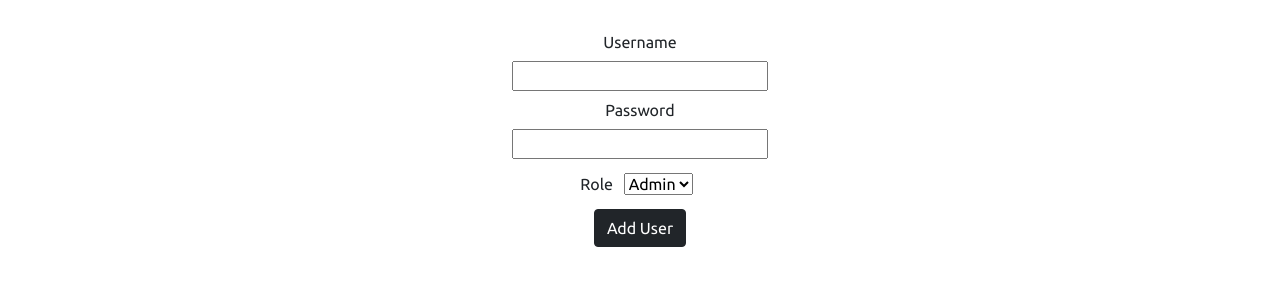
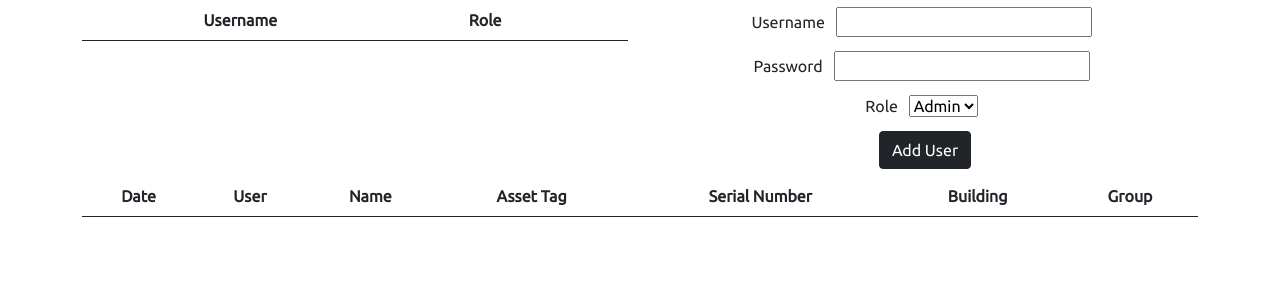
Before and after one commit to mtill025/RAID, a Flask app: page /admin in a window 1280 px wide. Shown: the part 110-410 px from the top of the page. Run offline with Flask 2, Linux system fonts and the light colour scheme; a user stored in the database is signed in; tables that the repository leaves empty hold one stand-in row (values such as "Sample post"); lists and menus that the app fills with data are empty; parts of the project's set-up code (start-up, migrations or seed data) failed here and were passed over; some libraries are stand-ins or nearby versions.

Commit message:
Add users table and command history table

```diff
--- a/templates/admin.html
+++ b/templates/admin.html
@@ -2,8 +2,36 @@
 {% include "header.html" %}
 
 <div class="container">
-    <div class="row row-admin">
-        <div class="col-lg-4 offset-lg-4">
+    <div class="row row-admin-1">
+        <div class="col-lg-6">
+            <table class="table table-hover">
+                <thead class="thead-dark">
+                <tr>
+                    <th scope="col">Username</th>
+                    <th scope="col">Role</th>
+                    <th scope="col"></th>
+                </tr>
+                </thead>
+                <tbody>
+                {% for user in users %}
+                    <tr>
+                        <td>{{ user.username }}</td>
+                        {% if user.role == 1 %}
+                            <td>Admin</td>
+                        {% elif user.role == 2 %}
+                            <td>User</td>
+                        {% endif %}
+                        {% if current_user.id != user.id %}
+                            <td><button href="{{ url_for('delete', userid=user.id) }}" class="btn btn-outline-danger btn-delete-user">X</button></td>
+                        {% else %}
+                            <td><button disabled href="{{ url_for('delete', userid=user.id) }}" class="btn btn-outline-danger btn-delete-user">X</button></td>
+                        {% endif %}
+                    </tr>
+                {% endfor %}
+                </tbody>
+                </table>
+        </div>
+        <div class="col-lg-6">
             {% with messages = get_flashed_messages(with_categories=True) %}
                 {% if messages %}
                     <ul class=flashes>
@@ -32,4 +60,34 @@
             </div>
         </div>
     </div>
+    <div class="row row-admin-2">
+        <div class="col-lg-12">
+            <table class="table table-hover">
+                <thead class="thead-dark">
+                <tr>
+                    <th scope="col">Date</th>
+                    <th scope="col">User</th>
+                    <th scope="col">Name</th>
+                    <th scope="col">Asset Tag</th>
+                    <th scope="col">Serial Number</th>
+                    <th scope="col">Building</th>
+                    <th scope="col">Group</th>
+                </tr>
+                </thead>
+                <tbody>
+                {% for command in commands %}
+                    <tr>
+                        <th scope="row">{{ command.datetime}}</th>
+                        <td>{{ command.submitter.username }}</td>
+                        <td>{{ command.name }}</td>
+                        <td>{{ command.asset_tag }}</td>
+                        <td>{{ command.serial }}</td>
+                        <td>{{ command.building }}</td>
+                        <td>{{ command.group }}</td>
+                    </tr>
+                {% endfor %}
+                </tbody>
+                </table>
+        </div>
+    </div>
 </div>
```
